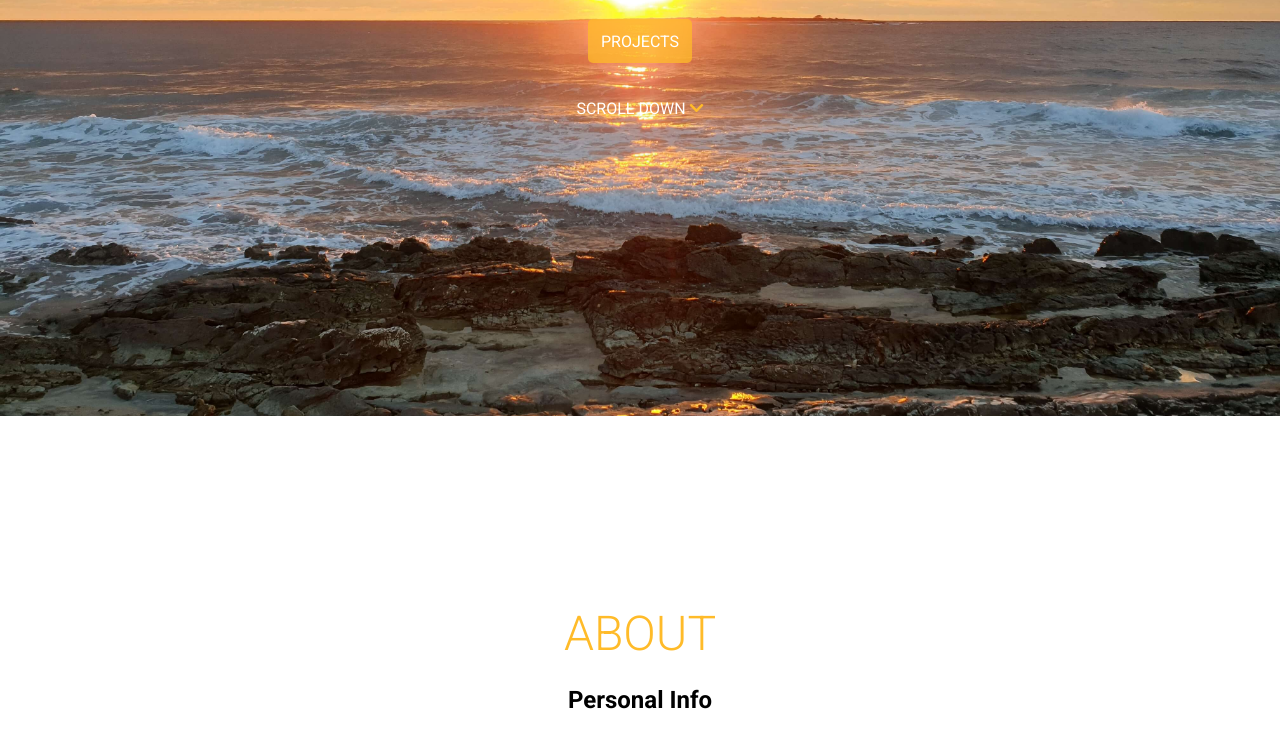
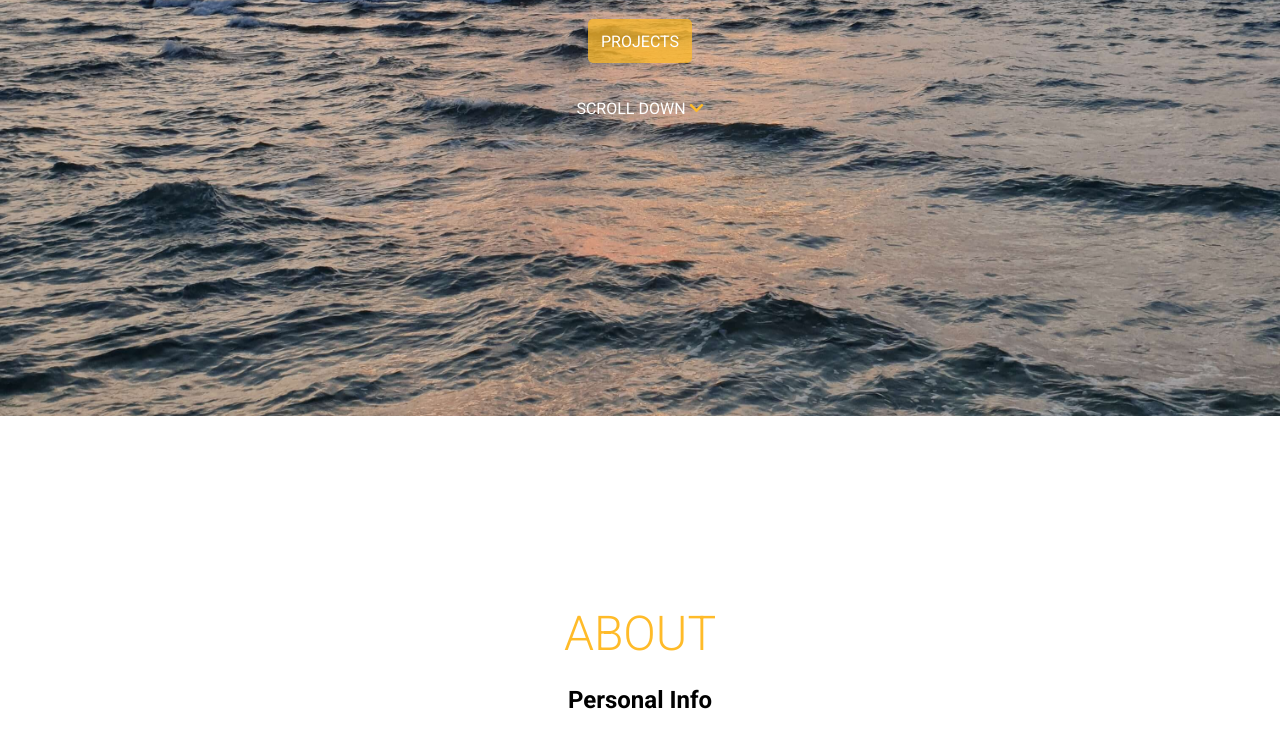
Before and after one commit to tonim19/portfolio, a plain HTML site: page index.html in a window 1280 px wide. Shown: the part 384-1140 px from the top of the page. Drawn offline with Linux system fonts and the light colour scheme.

Commit message:
Adjusted for Desktop

```diff
--- a/css/style.scss
+++ b/css/style.scss
@@ -27,7 +27,7 @@ h2 {
 header {
   min-height: 100vh;
   width: 100vw;
-  background: url("../img/cover.jpg") center center/cover no-repeat;
+  background: url("../img/cover2.jpg") center center/cover no-repeat;
 }
 
 .navbar {
```
Also changed, not shown: css/style.css, img/cover2.jpg (added), 1 other file.
